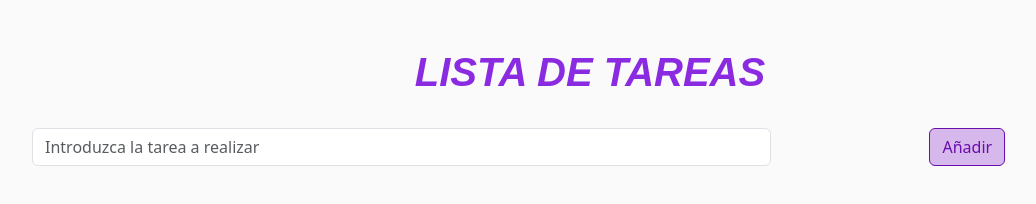
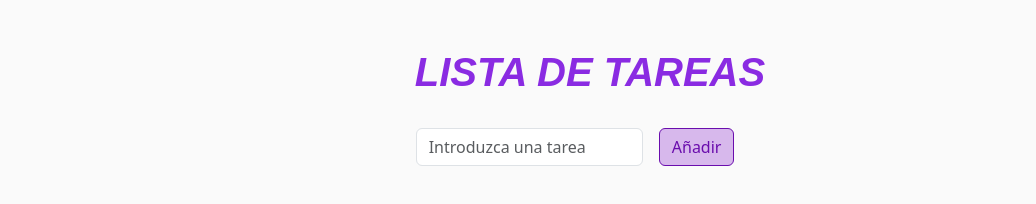
Before and after one commit to laurabaenag/tarea2-10-ud2-trabajo-con-ramas-laurabaenag, a plain HTML site: page index.html in a window 1280 px wide. Shown: the whole page, without its empty margins (50-1086 px from the left). Drawn offline with nearby package versions, Linux system fonts and the light colour scheme.

Commit message:
css modificado en la rama fix-funcionalidad-flexbox

```diff
--- a/css/style.css
+++ b/css/style.css
@@ -1,5 +1,15 @@
 body {
+    display: flex;
+    flex-direction: column;
+    align-items: center;
+    justify-content: center;
     background-color: #fafafa;
+}
+
+.container {
+    display: flex;
+    flex-direction: column;
+    align-items: center;
 }
 
 h1 {
@@ -7,6 +17,11 @@ h1 {
     font-family: "Oswald", sans-serif;
     font-weight: bold;
     font-style: italic;
+}
+
+#listaTareas {
+    width: 50%;
+    margin-top: 20px;
 }
 
 .btn {
--- a/index.html
+++ b/index.html
@@ -11,12 +11,12 @@
 </head>
 
 <body>
-    <div class="container text-center mt-5">
+    <div class="container mt-5">
         <h1>LISTA DE TAREAS</h1>
         <br>
-        <form class="row g-3 justify-content-center">
+        <form class="row g-3">
             <div class="col-sm-8">
-                <input type="text" class="form-control" placeholder="Introduzca la tarea a realizar" aria-label="Tarea"
+                <input type="text" class="form-control" placeholder="Introduzca una tarea" aria-label="Tarea"
                     id="nuevaTarea">
             </div>
             <div class="col-sm">
```
